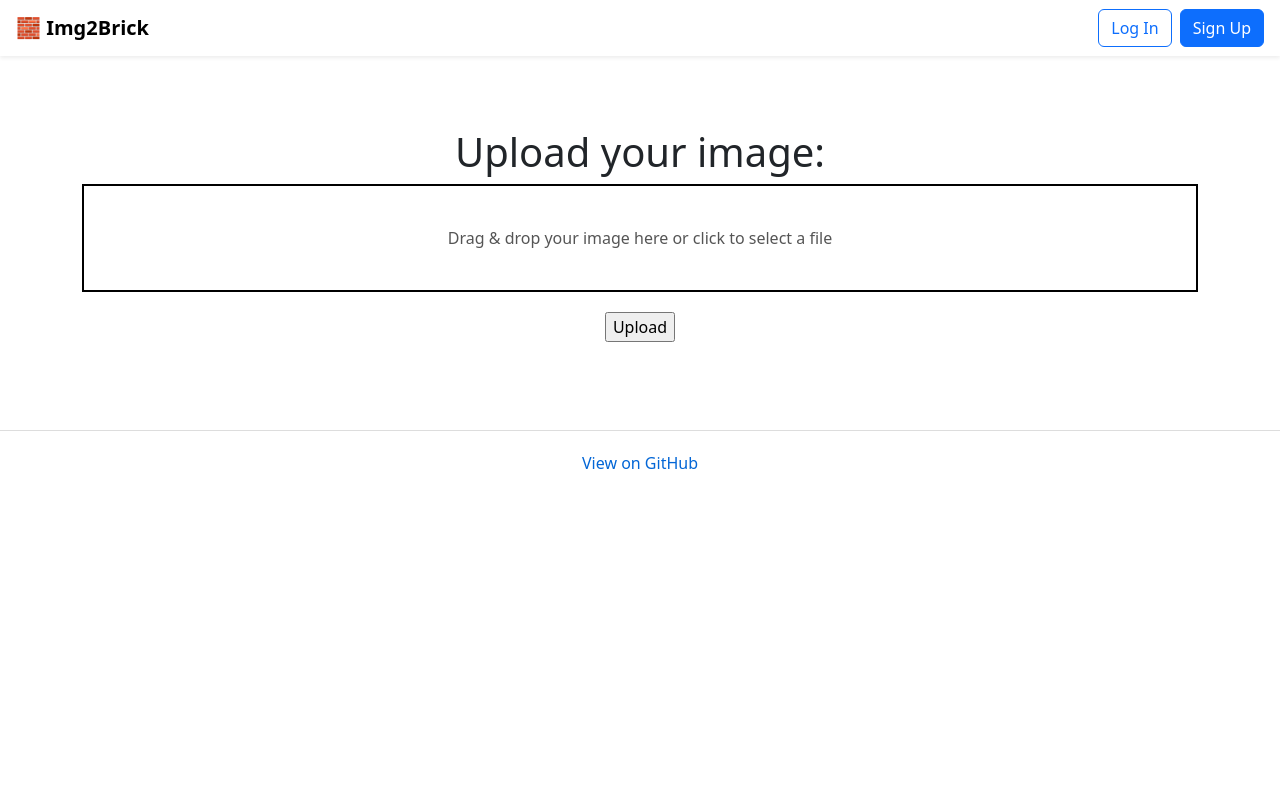
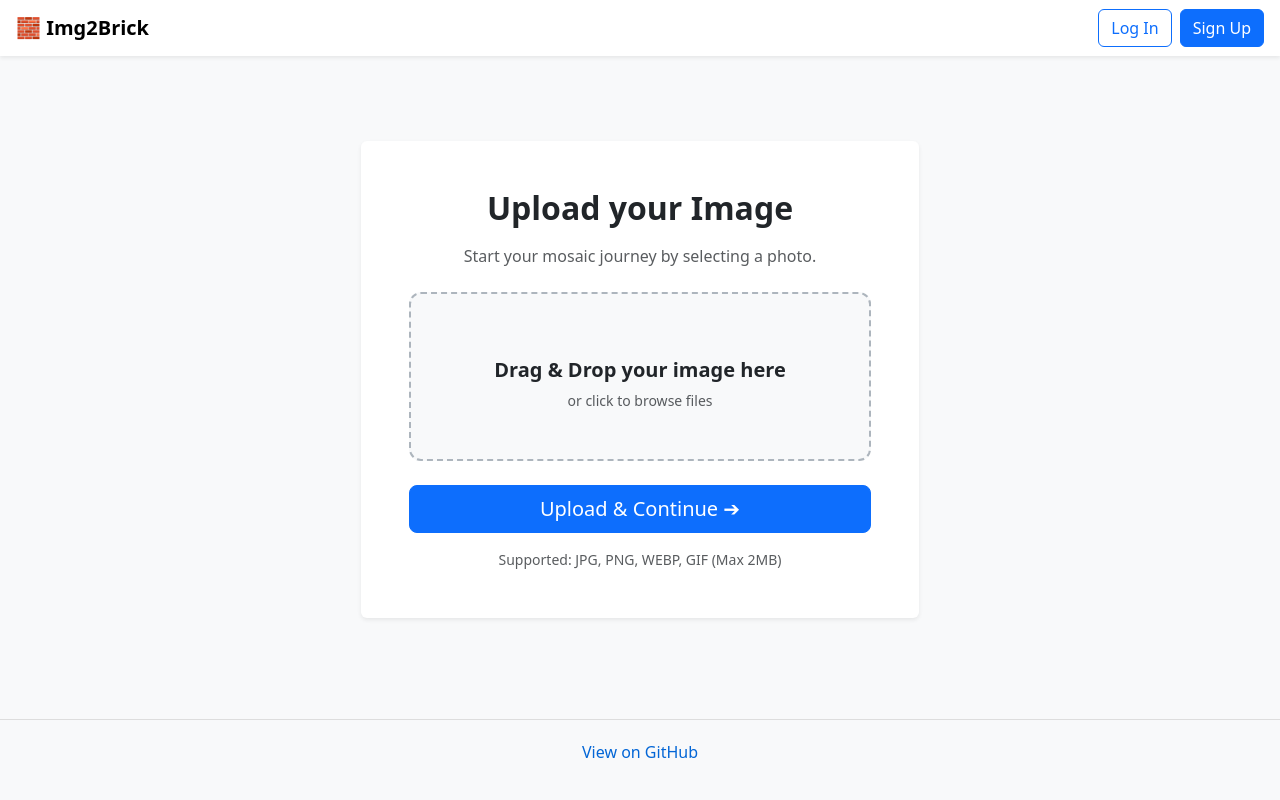
Before and after one commit to redlinka/php2Brick, a PHP site: page / in a window 1280 px wide. Run offline with PHP 8.4, Linux system fonts and the light colour scheme; data that the repository does not hold is empty; some libraries are stand-ins or nearby versions.

Commit message:
testing tiling

```diff
--- a/index.php
+++ b/index.php
@@ -139,30 +139,46 @@ if ($_SERVER["REQUEST_METHOD"] === "POST") {
 <head>
     <meta charset="UTF-8">
     <meta name="viewport" content="width=device-width, initial-scale=1.0">
-    <title>Page upload img</title>
+    <title>Upload Image - Img2Brick</title>
+    <link href="https://cdn.jsdelivr.net/npm/bootstrap@5.3.0/dist/css/bootstrap.min.css" rel="stylesheet">
     <style>
+        /* Modern Drag & Drop Styling */
         #dropArea {
-            border: 2px  #000 double;
-            padding: 40px;
+            border: 2px dashed #adb5bd;
+            background-color: #f8f9fa;
+            border-radius: 12px;
+            padding: 3rem;
             text-align: center;
             cursor: pointer;
-            color: #555;
-            margin-bottom: 20px;
-            transition: .2s;
+            transition: all 0.3s ease;
+            margin-bottom: 1.5rem;
+            position: relative;
         }
 
-        #dropArea.highlight {
-            border-color: #0a84ff;
-            background: #e6f0ff;
-            color: #0a84ff;
+        #dropArea:hover, #dropArea.highlight {
+            border-color: #0d6efd;
+            background-color: #e9ecef;
+            color: #0d6efd;
         }
 
+        .upload-icon {
+            font-size: 3rem;
+            margin-bottom: 1rem;
+            color: #6c757d;
+        }
+
+        #dropArea:hover .upload-icon, #dropArea.highlight .upload-icon {
+            color: #0d6efd;
+        }
+
+        /* Error List Styling */
         .error-list {
             background-color: #fee;
             border: 1px solid #fcc;
             border-radius: 4px;
             padding: 10px;
             margin-bottom: 15px;
+            text-align: left;
         }
         .error-list ul {
             margin: 5px 0;
@@ -172,14 +188,18 @@ if ($_SERVER["REQUEST_METHOD"] === "POST") {
             color: #c00;
         }
     </style>
-    <link href="https://cdn.jsdelivr.net/npm/bootstrap@5.3.0/dist/css/bootstrap.min.css" rel="stylesheet">
 </head>
 
-<body>
+<body class="bg-light d-flex flex-column min-vh-100">
 <?php include("./includes/navbar.php"); ?>
 
-<div class="container py-5 text-center">
-    <h1>Upload your image:</h1>
+<div class="container flex-grow-1 d-flex align-items-center justify-content-center py-5">
+    <div class="col-md-8 col-lg-6">
+        <div class="card shadow-sm border-0">
+            <div class="card-body p-4 p-md-5 text-center">
+
+                <h2 class="fw-bold mb-3">Upload your Image</h2>
+                <p class="text-muted mb-4">Start your mosaic journey by selecting a photo.</p>
 
                 <?php if (!empty($errors)): ?>
                     <div class="error-list">
@@ -193,24 +213,44 @@ if ($_SERVER["REQUEST_METHOD"] === "POST") {
 
                 <form action="" method="post" enctype="multipart/form-data">
 
-        <div id="dropArea">Drag & drop your image here or click to select a file</div>
+                    <div id="dropArea">
+                        <div class="upload-icon"></div>
+                        <h5 class="fw-bold">Drag & Drop your image here</h5>
+                        <p class="text-muted small mb-0">or click to browse files</p>
+                    </div>
 
                     <input type="file" id="imageUpload" name="image" accept="image/*" required style="display:none;">
 
-        <input type="submit" value="Upload">
+                    <div class="d-grid">
+                        <button type="submit" class="btn btn-primary btn-lg">Upload & Continue ➔</button>
+                    </div>
+
+                    <div class="mt-3 text-muted small">
+                        Supported: JPG, PNG, WEBP, GIF (Max 2MB)
+                    </div>
                 </form>
             </div>
+        </div>
+    </div>
+</div>
+
+<?php include("./includes/footer.php"); ?>
 
 <script>
     const dropArea = document.getElementById("dropArea");
     const fileInput = document.getElementById("imageUpload");
 
+    // Click to open file dialog
     dropArea.addEventListener("click", () => fileInput.click());
 
+    // Handle file selection via Click
     fileInput.addEventListener("change", () => {
-        if (fileInput.files[0]) dropArea.textContent = fileInput.files[0].name;
+        if (fileInput.files[0]) {
+            updateDropArea(fileInput.files[0].name);
+        }
     });
 
+    // Handle Drag Events
     ["dragenter", "dragover"].forEach(eventName => {
         dropArea.addEventListener(eventName, e => {
             e.preventDefault();
@@ -225,15 +265,24 @@ if ($_SERVER["REQUEST_METHOD"] === "POST") {
         });
     });
 
+    // Handle Drop
     dropArea.addEventListener("drop", e => {
         const file = e.dataTransfer.files[0];
         if (!file) return;
 
         fileInput.files = e.dataTransfer.files;
-        dropArea.textContent = file.name;
+        updateDropArea(file.name);
     });
+
+    // Visual feedback helper
+    function updateDropArea(filename) {
+        dropArea.classList.add('highlight');
+        dropArea.innerHTML = `
+            <div class="upload-icon text-primary">📄</div>
+            <h5 class="fw-bold text-primary">${filename}</h5>
+            <p class="text-muted small mb-0">Click to change file</p>
+        `;
+    }
 </script>
-
-<?php include("./includes/footer.php"); ?>
 </body>
 </html>
```
Lines whose indentation alone changed are shown as unchanged.
